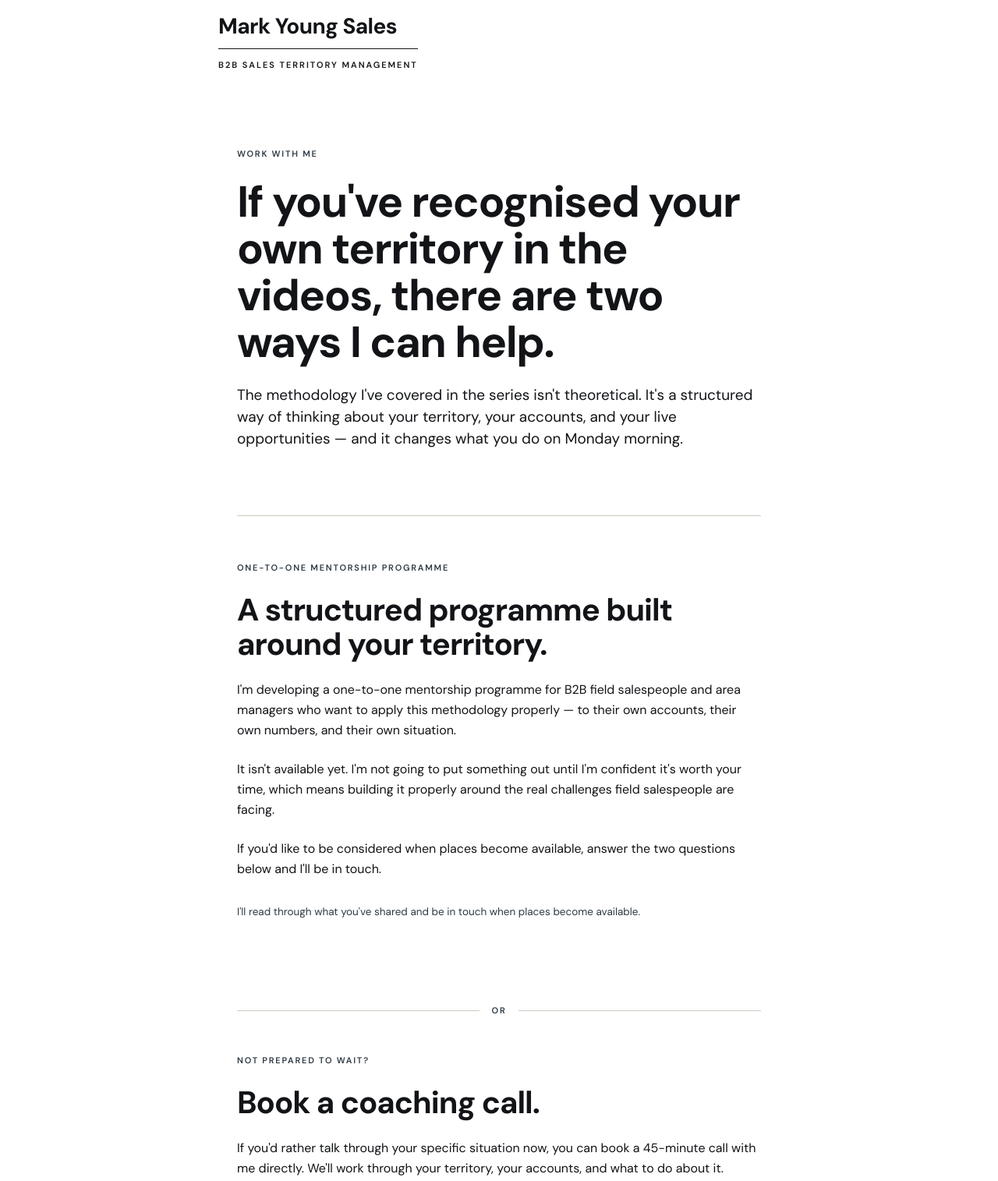
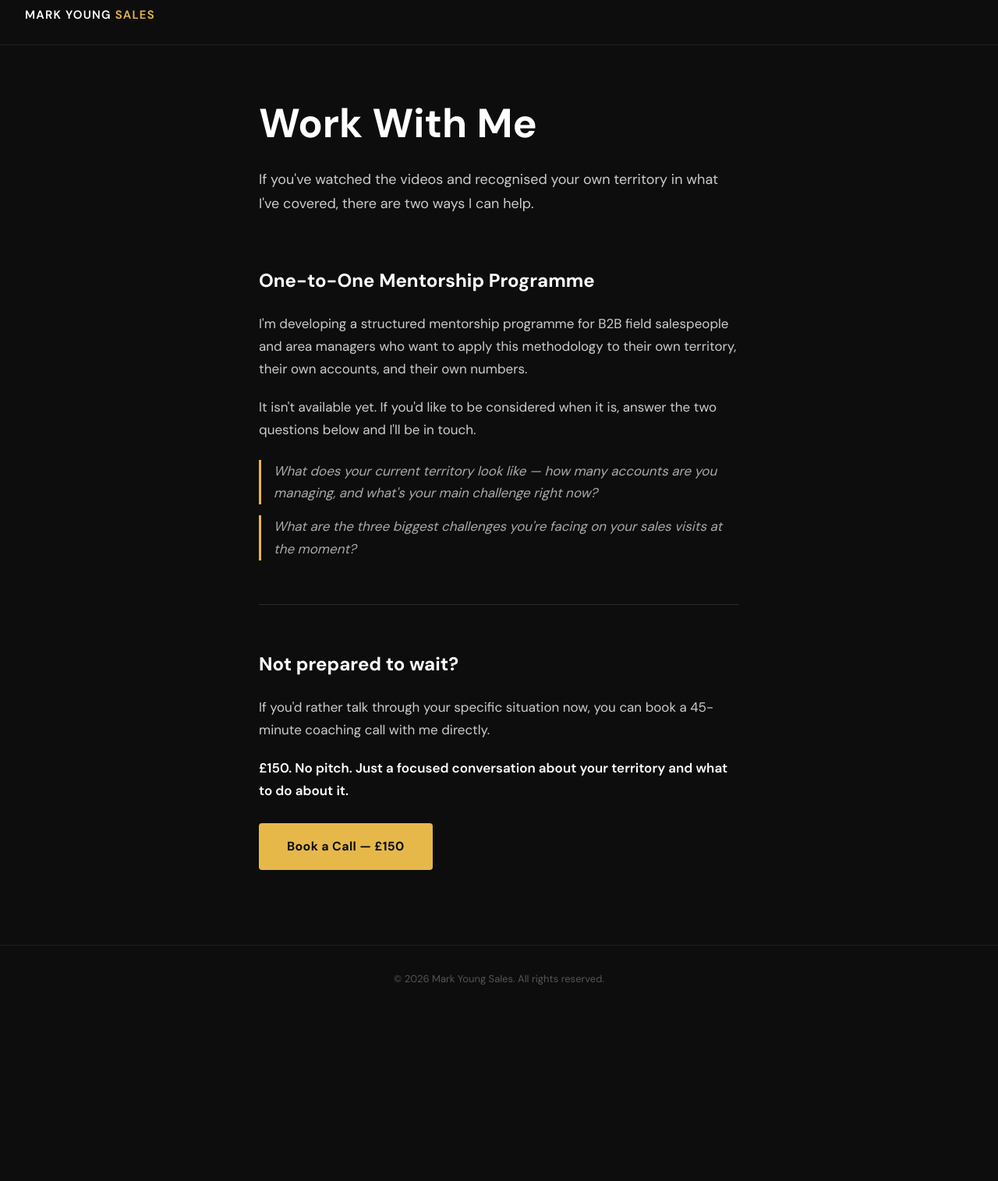
Before and after one commit to marky62/markyoungsales, a plain HTML site: page work-with-me.html in a window 1280 px wide. Shown: the part 20-1535 px from the top of the page at 78% size. After the commit the page ends 1319 px from the top, so only its background shows below. Drawn offline with Linux system fonts and the light colour scheme.

Commit message:
Add files via upload

```diff
--- a/work-with-me.html
+++ b/work-with-me.html
@@ -4,353 +4,184 @@
   <meta charset="UTF-8" />
   <meta name="viewport" content="width=device-width, initial-scale=1.0" />
   <title>Work With Me — Mark Young Sales</title>
+  <link href="https://fonts.googleapis.com/css2?family=DM+Sans:wght@400;500;600;700&display=swap" rel="stylesheet" />
   <style>
-    @import url('https://fonts.googleapis.com/css2?family=DM+Sans:wght@400;500;600;700&display=swap');
+    *, *::before, *::after { box-sizing: border-box; margin: 0; padding: 0; }
 
-    :root {
-      color-scheme: light;
-      font-family: 'DM Sans', system-ui, sans-serif;
-      color: #121417;
-      background: #ffffff;
-      font-size: 16px;
-      line-height: 1.625;
+    body {
+      background-color: #0d0d0d;
+      color: #ffffff;
+      font-family: 'DM Sans', sans-serif;
+      font-size: 17px;
+      line-height: 1.7;
     }
 
-    *, *::before, *::after {
-      box-sizing: border-box;
+    /* ── Header ── */
+    header {
+      border-bottom: 1px solid #1f1f1f;
+      padding: 24px 32px;
+    }
+    .wordmark {
+      font-size: 15px;
+      font-weight: 600;
+      letter-spacing: 0.08em;
+      text-transform: uppercase;
+      color: #ffffff;
+      text-decoration: none;
+    }
+    .wordmark span {
+      color: #E6B84A;
     }
 
-    html {
-      scroll-behavior: smooth;
+    /* ── Layout ── */
+    .container {
+      max-width: 680px;
+      margin: 0 auto;
+      padding: 72px 32px 96px;
     }
 
-    body {
-      margin: 0;
-      min-height: 100vh;
-      background: #ffffff;
-      color: #121417;
+    /* ── Headline ── */
+    h1 {
+      font-size: clamp(36px, 6vw, 52px);
+      font-weight: 700;
+      line-height: 1.1;
+      margin-bottom: 28px;
     }
 
-    a {
-      color: inherit;
-      text-decoration: none;
+    .intro {
+      font-size: 18px;
+      color: #cccccc;
+      margin-bottom: 64px;
     }
 
-    header, main, footer {
-      max-width: 720px;
-      margin: 0 auto;
-      padding: 0 24px;
+    /* ── Divider ── */
+    .divider {
+      border: none;
+      border-top: 1px solid #2a2a2a;
+      margin: 56px 0;
     }
 
-    section {
-      padding: 60px 0;
+    /* ── Section headings ── */
+    h2 {
+      font-size: 24px;
+      font-weight: 700;
+      margin-bottom: 20px;
+      color: #ffffff;
     }
 
-    header, footer {
-      padding: 40px 0;
+    p {
+      color: #cccccc;
+      margin-bottom: 20px;
     }
 
-    .wordmark {
-      display: inline-flex;
-      flex-direction: column;
-      gap: 14px;
+    /* ── Questions ── */
+    .questions {
+      margin: 24px 0 32px;
+    }
+    .questions p {
+      font-style: italic;
+      color: #aaaaaa;
+      margin-bottom: 14px;
+      padding-left: 16px;
+      border-left: 3px solid #E6B84A;
     }
 
-    .wordmark__title {
-      font-size: 28px;
-      line-height: 1;
-      font-weight: 700;
-      letter-spacing: -0.02em;
-      margin: 0;
+    /* ── Kit form ── */
+    .kit-form-wrapper {
+      margin-top: 32px;
     }
 
-    .wordmark__rule {
-      width: 100%;
-      height: 1px;
-      background: #121417;
-      border: 0;
-      margin: 0;
+    /* ── Call section ── */
+    .call-section {
+      margin-top: 56px;
     }
 
-    .wordmark__subtitle {
-      margin: 0;
-      font-size: 11px;
-      line-height: 1.27;
+    .price-line {
+      font-size: 17px;
       font-weight: 600;
-      letter-spacing: 0.18em;
-      text-transform: uppercase;
+      color: #ffffff;
+      margin-bottom: 28px;
     }
 
-    .eyebrow {
-      margin: 0 0 24px;
-      color: #2E3944;
-      font-size: 11px;
-      line-height: 1.27;
-      font-weight: 600;
-      text-transform: uppercase;
-      letter-spacing: 0.16em;
+    /* ── CTA Button ── */
+    .btn {
+      display: inline-block;
+      background-color: #E6B84A;
+      color: #0d0d0d;
+      font-family: 'DM Sans', sans-serif;
+      font-size: 16px;
+      font-weight: 700;
+      padding: 16px 36px;
+      text-decoration: none;
+      border-radius: 4px;
+      letter-spacing: 0.02em;
+      transition: background-color 0.2s ease;
+    }
+    .btn:hover {
+      background-color: #d4a63c;
     }
 
-    .display {
-      margin: 0 0 24px;
-      font-size: 56px;
-      line-height: 60px;
-      font-weight: 700;
-      letter-spacing: -0.025em;
-      max-width: 100%;
+    /* ── Footer ── */
+    footer {
+      border-top: 1px solid #1f1f1f;
+      padding: 32px;
+      text-align: center;
+      font-size: 13px;
+      color: #555555;
     }
 
-    .lead {
-      margin: 0 0 24px;
-      font-size: 19px;
-      line-height: 28px;
-      font-weight: 400;
-    }
-
-    .body-copy {
-      margin: 0 0 24px;
-      font-size: 16px;
-      line-height: 26px;
-      font-weight: 400;
-    }
-
-    .body-copy--strong {
-      font-weight: 600;
-    }
-
-    .small-copy {
-      margin: 0;
-      font-size: 13.5px;
-      line-height: 20px;
-      color: #2E3944;
-    }
-
-    .rule {
-      width: 100%;
-      border: 0;
-      height: 1px;
-      background: #D1CBBE;
-      margin: 0;
-    }
-
-    .panel {
-      background: #F2EEE6;
-      border-left: 2px solid #2E3944;
-      padding: 32px;
-    }
-
-    .panel + .panel {
-      margin-top: 24px;
-    }
-
-    .panel-title {
-      margin: 0 0 16px;
-      font-size: 22px;
-      line-height: 28px;
-      font-weight: 700;
-      letter-spacing: -0.01em;
-    }
-
-    .panel-price {
-      margin: 0 0 16px;
-      font-size: 32px;
-      line-height: 38px;
-      font-weight: 700;
-      letter-spacing: -0.02em;
-    }
-
-    .button {
-      display: inline-block;
-      background: #121417;
-      color: #ffffff;
-      font-weight: 600;
-      font-size: 16px;
-      line-height: 24px;
-      padding: 18px 40px;
-      border: 0;
-      text-decoration: none;
-      cursor: pointer;
-      font-family: 'DM Sans', system-ui, sans-serif;
-      transition: background 0.2s ease;
-      margin-top: 8px;
-    }
-
-    .button:hover,
-    .button:focus-visible {
-      background: #2E3944;
-    }
-
-    .button--ghost {
-      background: transparent;
-      color: #121417;
-      border: 2px solid #121417;
-    }
-
-    .button--ghost:hover,
-    .button--ghost:focus-visible {
-      background: #F2EEE6;
-    }
-
-    /* Form styles */
-    .form-field {
-      margin: 0 0 24px;
-    }
-
-    .form-label {
-      display: block;
-      margin: 0 0 8px;
-      font-size: 14px;
-      line-height: 20px;
-      font-weight: 600;
-      letter-spacing: 0.02em;
-    }
-
-    .form-input,
-    .form-textarea {
-      display: block;
-      width: 100%;
-      padding: 14px 16px;
-      font-size: 16px;
-      line-height: 24px;
-      font-family: 'DM Sans', system-ui, sans-serif;
-      color: #121417;
-      background: #ffffff;
-      border: 1px solid #D1CBBE;
-      border-radius: 0;
-      appearance: none;
-      transition: border-color 0.2s ease;
-    }
-
-    .form-input:focus,
-    .form-textarea:focus {
-      outline: none;
-      border-color: #121417;
-    }
-
-    .form-textarea {
-      min-height: 120px;
-      resize: vertical;
-    }
-
-    .form-submit {
-      width: 100%;
-      padding: 18px 40px;
-      font-size: 16px;
-      line-height: 24px;
-      font-weight: 600;
-      font-family: 'DM Sans', system-ui, sans-serif;
-      color: #ffffff;
-      background: #121417;
-      border: 0;
-      cursor: pointer;
-      transition: background 0.2s ease;
-    }
-
-    .form-submit:hover,
-    .form-submit:focus-visible {
-      background: #2E3944;
-      outline: none;
-    }
-
-    .divider-label {
-      display: flex;
-      align-items: center;
-      gap: 16px;
-      margin: 48px 0;
-      color: #2E3944;
-      font-size: 11px;
-      font-weight: 600;
-      letter-spacing: 0.16em;
-      text-transform: uppercase;
-    }
-
-    .divider-label::before,
-    .divider-label::after {
-      content: '';
-      flex: 1;
-      height: 1px;
-      background: #D1CBBE;
-    }
-
-    .footer-note {
-      margin: 24px 0 0;
-      color: #2E3944;
-      font-size: 13.5px;
-      line-height: 20px;
-    }
-
-    @media (max-width: 640px) {
-      main, header, footer {
-        padding: 0 16px;
-      }
-
-      .display {
-        font-size: 36px;
-        line-height: 42px;
-      }
-
-      .panel {
-        padding: 24px;
-      }
+    /* ── Responsive ── */
+    @media (max-width: 600px) {
+      .container { padding: 48px 24px 72px; }
+      header { padding: 20px 24px; }
     }
   </style>
 </head>
 <body>
 
   <header>
-    <a href="/" class="wordmark">
-      <h1 class="wordmark__title">Mark Young Sales</h1>
-      <hr class="wordmark__rule" />
-      <p class="wordmark__subtitle">B2B Sales Territory Management</p>
-    </a>
+    <a href="/" class="wordmark">Mark Young <span>Sales</span></a>
   </header>
 
   <main>
+    <div class="container">
 
-    <section data-section="intro">
-      <p class="eyebrow">WORK WITH ME</p>
-      <h2 class="display">If you've recognised your own territory in the videos, there are two ways I can help.</h2>
-      <p class="lead">The methodology I've covered in the series isn't theoretical. It's a structured way of thinking about your territory, your accounts, and your live opportunities — and it changes what you do on Monday morning.</p>
-    </section>
+      <h1>Work With Me</h1>
 
-    <hr class="rule" />
+      <p class="intro">If you've watched the videos and recognised your own territory in what I've covered, there are two ways I can help.</p>
 
-    <section data-section="mentorship">
-      <p class="eyebrow">ONE-TO-ONE MENTORSHIP PROGRAMME</p>
-      <h2 class="display" style="font-size:40px; line-height:44px;">A structured programme built around your territory.</h2>
-      <p class="body-copy">I'm developing a one-to-one mentorship programme for B2B field salespeople and area managers who want to apply this methodology properly — to their own accounts, their own numbers, and their own situation.</p>
-      <p class="body-copy">It isn't available yet. I'm not going to put something out until I'm confident it's worth your time, which means building it properly around the real challenges field salespeople are facing.</p>
-      <p class="body-copy">If you'd like to be considered when places become available, answer the two questions below and I'll be in touch.</p>
+      <!-- ── Section 1: Mentorship Waitlist ── -->
+      <h2>One-to-One Mentorship Programme</h2>
 
-      <!-- Kit embed form -->
-      <div style="margin-top: 32px;">
+      <p>I'm developing a structured mentorship programme for B2B field salespeople and area managers who want to apply this methodology to their own territory, their own accounts, and their own numbers.</p>
+
+      <p>It isn't available yet. If you'd like to be considered when it is, answer the two questions below and I'll be in touch.</p>
+
+      <div class="questions">
+        <p>What does your current territory look like — how many accounts are you managing, and what's your main challenge right now?</p>
+        <p>What are the three biggest challenges you're facing on your sales visits at the moment?</p>
+      </div>
+
+      <!-- Kit embed — replace YOUR-SUBDOMAIN with your Kit account subdomain (e.g. markyoungsales) -->
+      <div class="kit-form-wrapper">
         <script async data-uid="d0246a3288" src="https://mark-young-sales.kit.com/d0246a3288/index.js"></script>
       </div>
-      <p class="footer-note" style="margin-top: 16px;">I'll read through what you've shared and be in touch when places become available.</p>
-    </section>
 
-    <div class="divider-label">OR</div>
+      <hr class="divider" />
 
-    <section data-section="coaching-call" style="padding-top: 0;">
-      <p class="eyebrow">NOT PREPARED TO WAIT?</p>
-      <h2 class="display" style="font-size:40px; line-height:44px;">Book a coaching call.</h2>
-      <p class="body-copy">If you'd rather talk through your specific situation now, you can book a 45-minute call with me directly. We'll work through your territory, your accounts, and what to do about it.</p>
+      <!-- ── Section 2: Coaching Call ── -->
+      <div class="call-section">
+        <h2>Not prepared to wait?</h2>
+        <p>If you'd rather talk through your specific situation now, you can book a 45-minute coaching call with me directly.</p>
+        <p class="price-line">£150. No pitch. Just a focused conversation about your territory and what to do about it.</p>
+        <a href="https://tidycal.com/1xgq9l5/45-minute-coaching-call" class="btn" target="_blank" rel="noopener">Book a Call — £150</a>
+      </div>
 
-      <div class="panel">
-        <p class="panel-title">45-Minute Coaching Call</p>
-        <p class="body-copy">A focused one-to-one conversation built around your territory and your challenges. No generic advice. We work through your specific situation using the same methodology covered in the videos.</p>
-        <p class="panel-price">£150</p>
-        <p class="small-copy">Book and pay in one step. You'll receive a confirmation and calendar invite immediately.</p>
-        <!-- Replace href with your Calendly + Stripe link -->
-        <a href="https://tidycal.com/1xgq9l5/45-minute-coaching-call" class="button" style="margin-top: 24px; display: inline-block;">Book a call — £150</a>
-      </div>
-    </section>
-
+    </div>
   </main>
 
   <footer>
-    <hr class="rule" />
-    <p class="footer-note" style="margin-top: 24px;">© Mark Young Sales. <a href="/" style="text-decoration: underline;">Back to main site</a>.</p>
+    &copy; 2026 Mark Young Sales. All rights reserved.
   </footer>
 
 </body>
```
